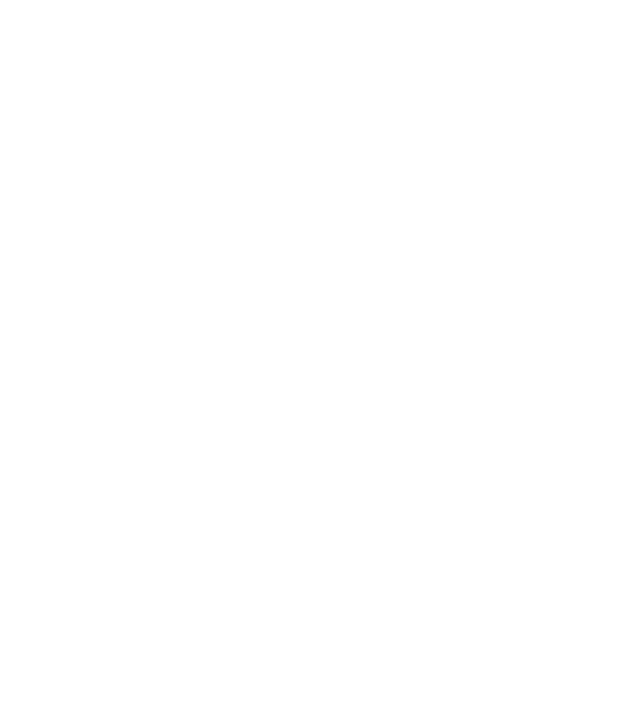
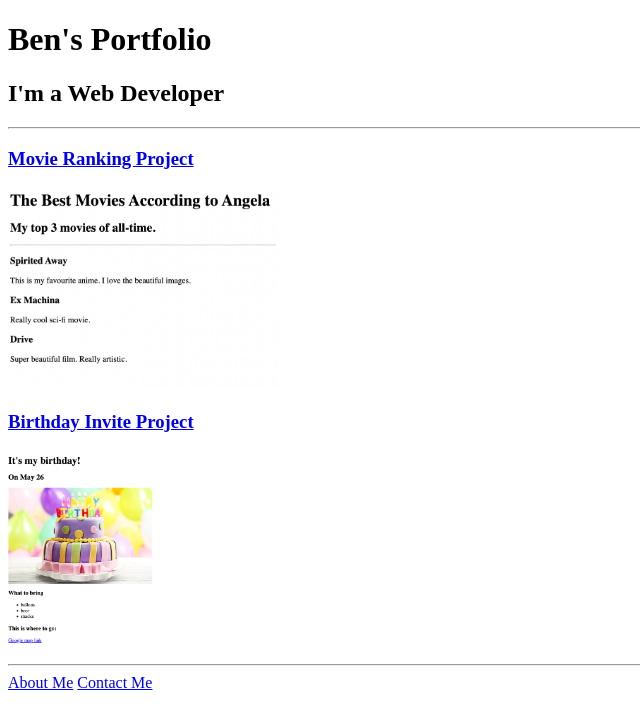
Before and after one commit to bberlin1/html-portfolio, a plain HTML site: page index.html in a window 1280 px wide. Shown: the whole page, without its empty margins (0-640 px from the left). Drawn offline with Linux system fonts and the light colour scheme.

Commit message:
Update index.html

```diff
--- a/index.html
+++ b/index.html
@@ -1,15 +1,20 @@
-<!-- TODO 1: Create the HTML Boilerplate -->
+<!DOCTYPE html>
+<html lang="en">
+<head>
+    <meta charset="UTF-8">
+    <meta name="viewport" content="width=device-width, initial-scale=1.0">
+    <title>Ben's Portfolio</title>
+</head>
+<body>
+    <h1>Ben's Portfolio</h1>
+    <h2>I'm a Web Developer</h2>
+    <hr />
+    <h3><a href = "./public/movie-ranking.html">Movie Ranking Project</a></h3>
 
-<!-- TODO 2: Add Your previous projects' HTML into the public folder -->
-
-<!-- TODO 3: Take screenshots of your project previews and add the images to the images folder -->
-
-<!-- TODO 4: Add titles/subtitles etc. -->
-
-<!-- TODO 5: Add a link to the project pages -->
-
-<!-- TODO 6: Add images to show the project previews
-HINT for TODO 6: You can use the height attribute set to 200 to make the image smaller:
-https://developer.mozilla.org/en-US/docs/Web/HTML/Element/img#attr-height -->
-
-<!-- TODO 7: Add the Contact Me and About Me page links -->
+   <img height = "200" src="./assets/images/movie-ranking.png"/>
+   <h3><a href = "./public/birthday-invite.html">Birthday Invite Project</a></h3>
+   <img height = "200" src="./assets/images/birthday_preview.png"/>
+   <hr />
+   <a href="./public/about.html">About Me</a> <a href="./public/contact.html">Contact Me</a>
+</body>
+</html>
```
